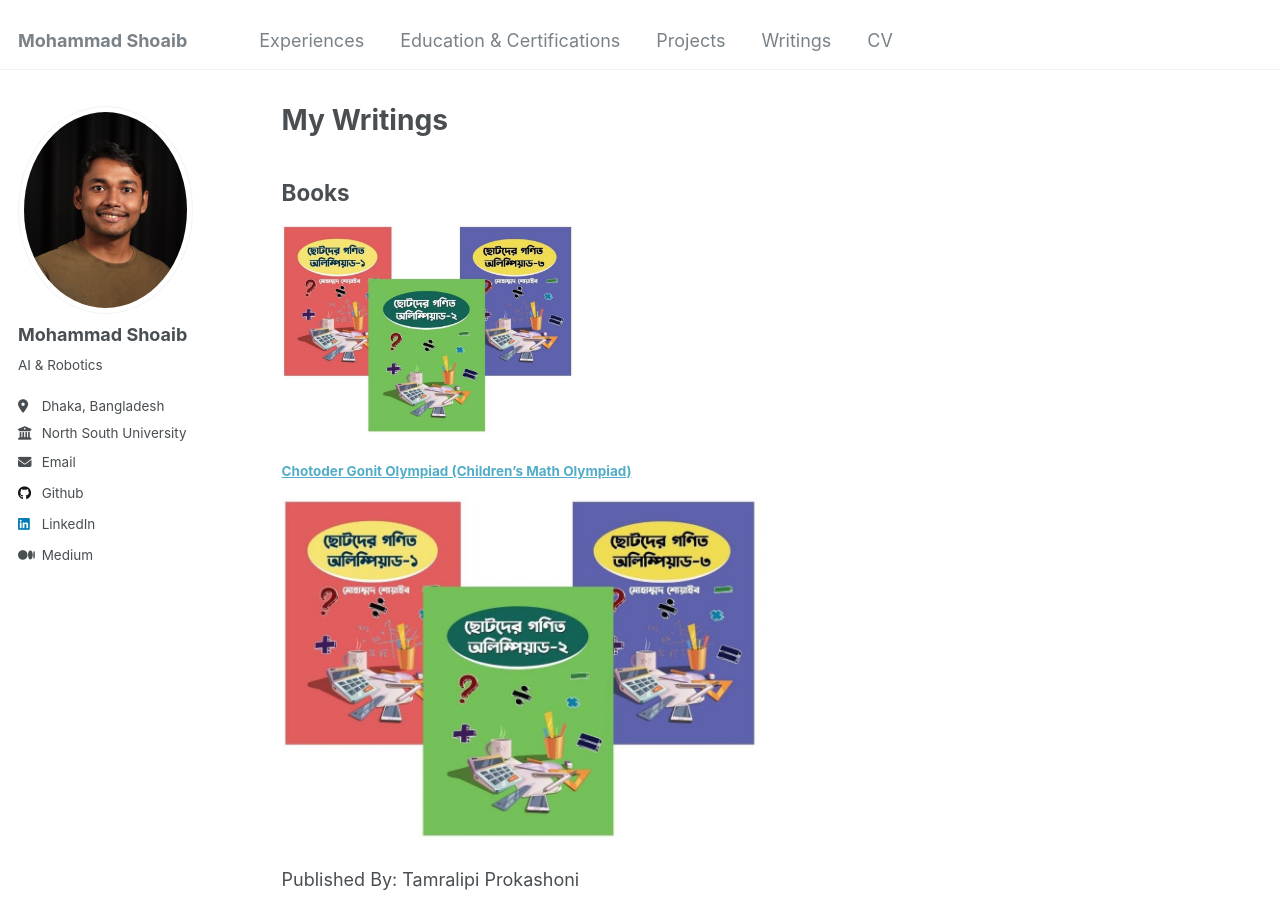
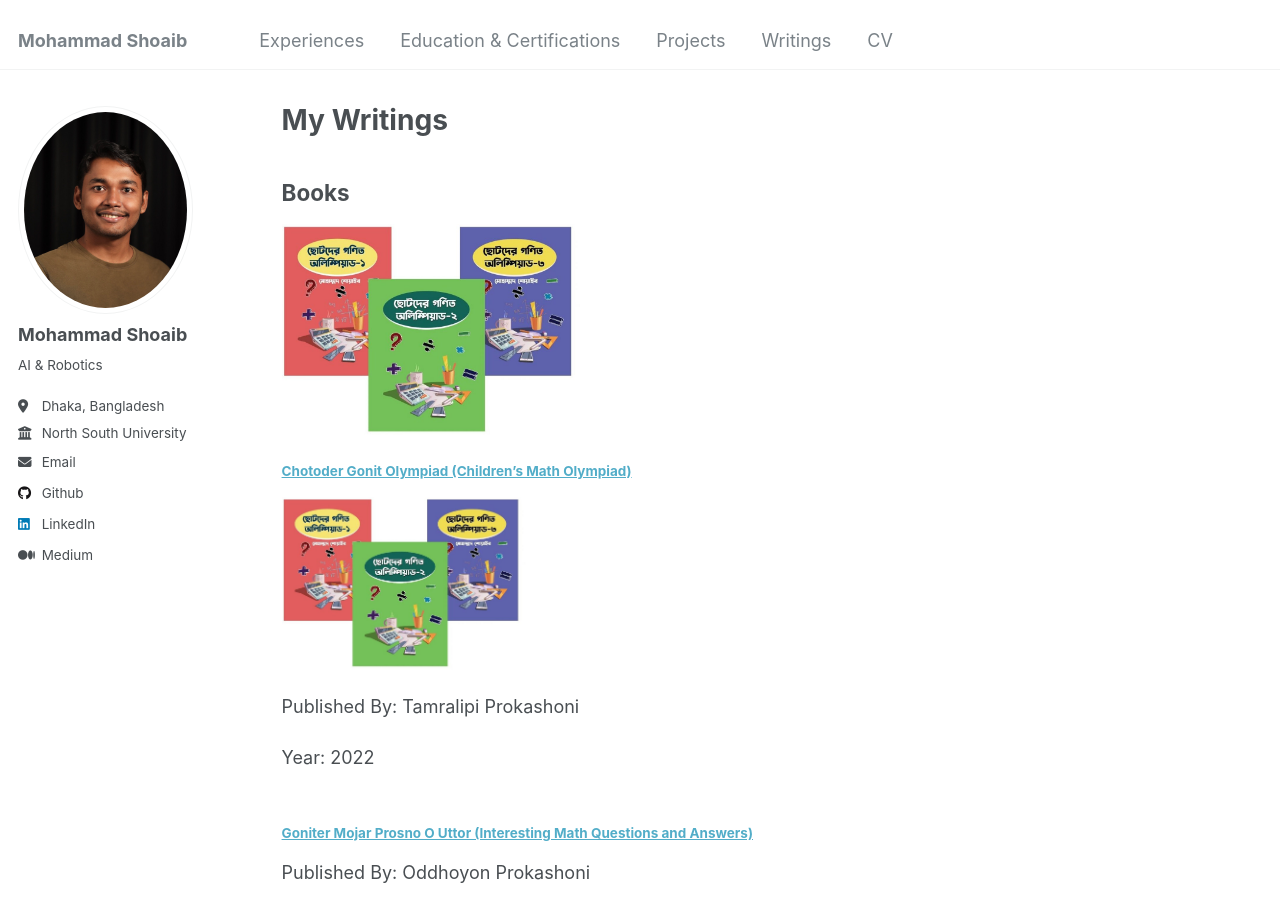
Before and after one commit to shoaib6174/shoaib6174.github.io, a Jekyll site: the page built from _pages/writings.md, in a window 1280 px wide and 900 px high. Built offline with Jekyll 4.4.1, drawn with Linux system fonts in a browser that asks for light colours.

Commit message:
Update writings.md

```diff
--- a/_pages/writings.md
+++ b/_pages/writings.md
@@ -13,7 +13,7 @@ redirect_from:
 <img src='/files/photos/gonit-olympiad-books (1).jpg' width="300" height="200" alt="Gonit Olympiad Books">
 
 #### [Chotoder Gonit Olympiad (Children’s Math Olympiad)](https://www.rokomari.com/book/277163/chotoder-gonit-olympiader-complete-package)
-<img src='/files/photos/gonit-olympiad-books (1).jpg' width="50%"  alt="Gonit Olympiad Books">
+<img src='/files/photos/gonit-olympiad-books (1).jpg' width="25%"  alt="Gonit Olympiad Books">
 
 Published By: Tamralipi Prokashoni
 
```
